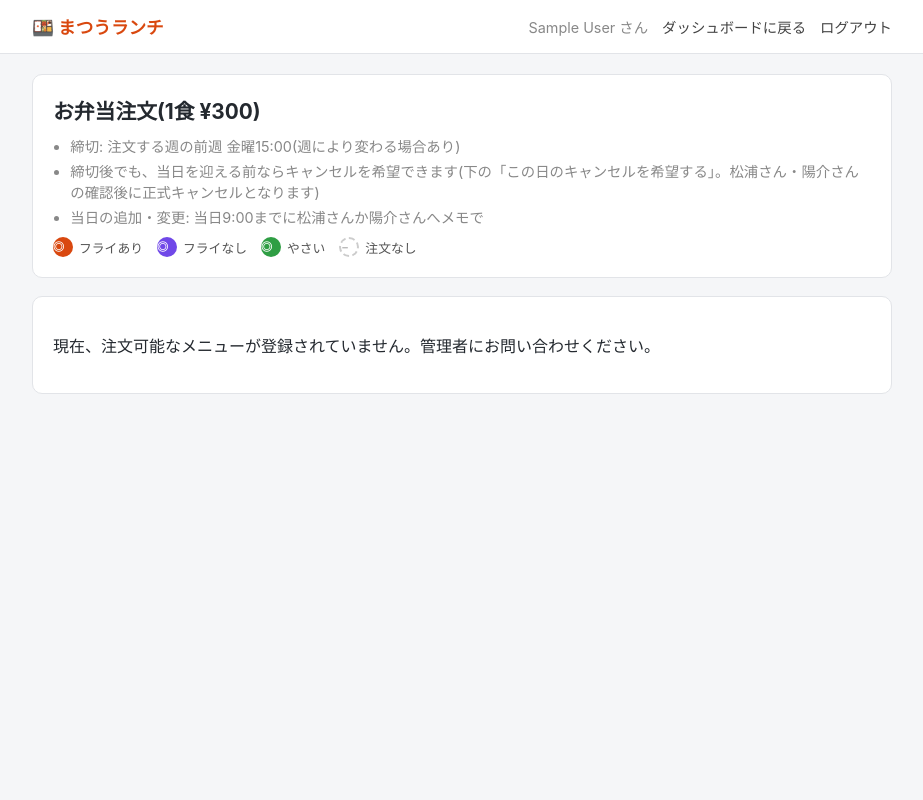
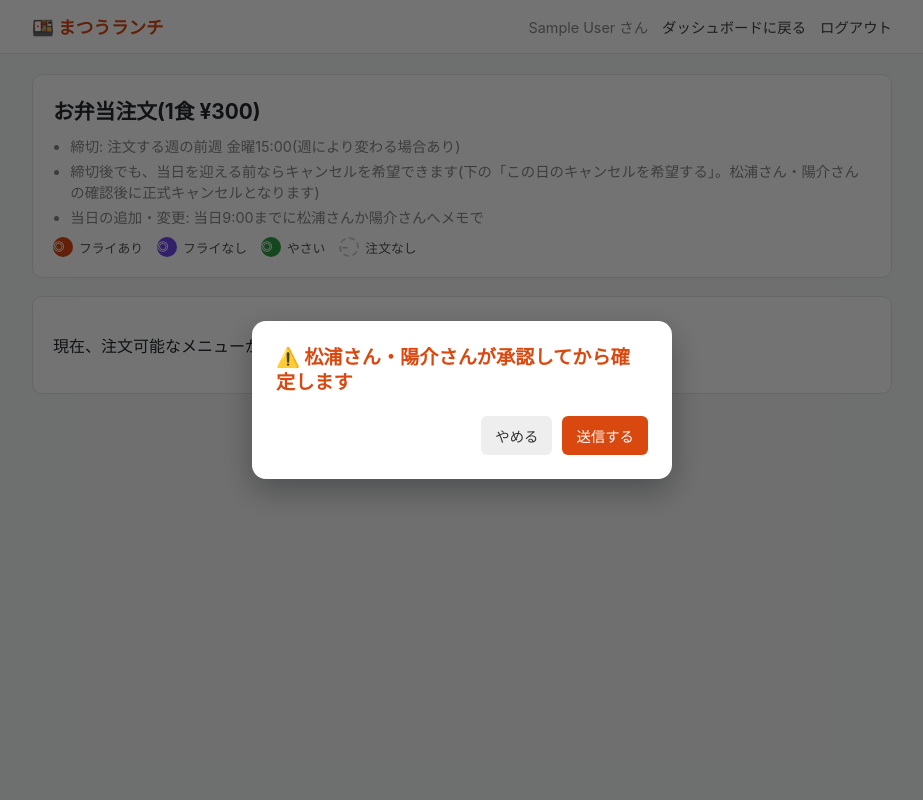
Before and after one commit to kubotanotebook-creator/bento-order-app, a Flask app: page /order in a window 1280 px wide. Shown: the whole page, without its empty margins (178-1101 px from the left). Run offline with Flask 3, Linux system fonts and the light colour scheme; the visitor is signed in with stand-in values (Sample User, id 1); data comes from the database, SQL or seed files in the repository; data that the repository does not hold is empty; parts of the project's set-up code (start-up, migrations or seed data) failed here and were passed over.

Commit message:
キャンセル希望の確認をネイティブconfirm()から専用モーダルに変更し、承認が必要な旨を強調
Co-Authored-By: Claude Sonnet 5 <noreply@anthropic.com>

```diff
--- a/static/style.css
+++ b/static/style.css
@@ -287,6 +287,37 @@ input[type=text], input[type=password], input[type=number], input[type=date], in
 .tour-controls { display: flex; align-items: center; gap: 8px; }
 .tour-step { color: #c9bdb3; font-size: 0.8rem; margin-right: auto; }
 
+/* Custom confirmation modal for cancel/change requests, replacing the native
+   confirm() dialog — a plain browser dialog can't make "this isn't final
+   yet" visually prominent, and that's the exact point that's easy to miss. */
+.confirm-modal-backdrop {
+  position: fixed;
+  inset: 0;
+  background: rgba(0, 0, 0, 0.55);
+  display: flex;
+  align-items: center;
+  justify-content: center;
+  z-index: 100;
+  padding: 16px;
+}
+.confirm-modal {
+  background: #fff;
+  border-radius: 14px;
+  padding: 24px;
+  max-width: 420px;
+  width: 100%;
+  box-shadow: 0 12px 32px rgba(0, 0, 0, 0.3);
+}
+.confirm-modal-warning {
+  font-size: 1.2rem;
+  font-weight: 800;
+  color: #d9480f;
+  margin: 0 0 14px;
+  line-height: 1.3;
+}
+.confirm-modal-body { font-size: 0.95rem; color: #333; line-height: 1.6; margin: 0 0 22px; }
+.confirm-modal-actions { display: flex; gap: 10px; justify-content: flex-end; }
+
 @media (max-width: 480px) {
   .glance-dot { width: 28px; height: 28px; line-height: 28px; font-size: 0.85rem; }
   .glance-dot.none { line-height: 24px; }
--- a/templates/base.html
+++ b/templates/base.html
@@ -25,5 +25,56 @@
   {% endwith %}
   {% block content %}{% endblock %}
 </main>
+
+<div id="confirm-request-modal" class="confirm-modal-backdrop" hidden>
+  <div class="confirm-modal">
+    <p class="confirm-modal-warning">⚠️ 松浦さん・陽介さんが承認してから確定します</p>
+    <p class="confirm-modal-body" id="confirm-request-body"></p>
+    <div class="confirm-modal-actions">
+      <button type="button" class="btn" id="confirm-request-cancel">やめる</button>
+      <button type="button" class="btn primary" id="confirm-request-ok">送信する</button>
+    </div>
+  </div>
+</div>
+
+<script>
+(function () {
+  var modal = document.getElementById('confirm-request-modal');
+  if (!modal) return;
+  var bodyEl = document.getElementById('confirm-request-body');
+  var okBtn = document.getElementById('confirm-request-ok');
+  var cancelBtn = document.getElementById('confirm-request-cancel');
+  var pendingForm = null;
+
+  function close() {
+    modal.hidden = true;
+    pendingForm = null;
+  }
+
+  document.querySelectorAll('form[data-confirm-message]').forEach(function (form) {
+    form.addEventListener('submit', function (e) {
+      if (form.dataset.confirmed === '1') return; // already approved via the modal, let it through
+      e.preventDefault();
+      pendingForm = form;
+      bodyEl.textContent = form.dataset.confirmMessage;
+      modal.hidden = false;
+    });
+  });
+
+  okBtn.addEventListener('click', function () {
+    var form = pendingForm;
+    modal.hidden = true;
+    if (form) {
+      form.dataset.confirmed = '1';
+      form.requestSubmit ? form.requestSubmit() : form.submit();
+    }
+    pendingForm = null;
+  });
+  cancelBtn.addEventListener('click', close);
+  modal.addEventListener('click', function (e) {
+    if (e.target === modal) close();
+  });
+})();
+</script>
 </body>
 </html>
--- a/templates/dashboard.html
+++ b/templates/dashboard.html
@@ -26,7 +26,7 @@
         {% elif day.change_requested %}
           <div class="glance-status">変更希望済み</div>
         {% elif day.can_cancel %}
-          <form method="post" action="{{ url_for('order_cancel_day') }}" onsubmit="return confirm('{{ day.date }}のキャンセルを希望しますか?松浦さんか陽介さんが確認後、正式にキャンセルされます。');">
+          <form method="post" action="{{ url_for('order_cancel_day') }}" data-confirm-message="{{ day.date }}のキャンセルを希望として送信します。松浦さんか陽介さんが承認してはじめて正式にキャンセルされます。しばらくしても「キャンセル希望済み」の表示が変わらない場合は、松浦さんか陽介さんに直接確認してください。">
             <input type="hidden" name="order_date" value="{{ day.date }}">
             <button type="submit" class="glance-cancel-btn">キャンセル</button>
           </form>
@@ -80,7 +80,7 @@
           {% elif day.change_requested %}
             <div class="glance-status">変更希望済み</div>
           {% elif day.can_cancel %}
-            <form method="post" action="{{ url_for('order_cancel_day') }}" onsubmit="return confirm('{{ day.date }}のキャンセルを希望しますか?松浦さんか陽介さんが確認後、正式にキャンセルされます。');">
+            <form method="post" action="{{ url_for('order_cancel_day') }}" data-confirm-message="{{ day.date }}のキャンセルを希望として送信します。松浦さんか陽介さんが承認してはじめて正式にキャンセルされます。しばらくしても「キャンセル希望済み」の表示が変わらない場合は、松浦さんか陽介さんに直接確認してください。">
               <input type="hidden" name="order_date" value="{{ day.date }}">
               <button type="submit" class="glance-cancel-btn">キャンセル</button>
             </form>
--- a/templates/order.html
+++ b/templates/order.html
@@ -106,7 +106,7 @@
         {% elif day.change_requested %}
         <p class="muted" style="margin-top:4px;">「{{ day.change_want_display }}」への変更希望を送信済みです(松浦さん・陽介さんの確認待ち)</p>
         {% elif not day.is_today and not day.is_past %}
-        <form method="post" action="{{ url_for('order_cancel_day') }}" class="inline-form" style="margin-top:4px;" onsubmit="return confirm('{{ day.date }}のキャンセルを希望しますか?松浦さんか陽介さんが確認後、正式にキャンセルされます。');">
+        <form method="post" action="{{ url_for('order_cancel_day') }}" class="inline-form" style="margin-top:4px;" data-confirm-message="{{ day.date }}のキャンセルを希望として送信します。松浦さんか陽介さんが承認してはじめて正式にキャンセルされます。しばらくしても「キャンセル希望済み」の表示が変わらない場合は、松浦さんか陽介さんに直接確認してください。">
           <input type="hidden" name="order_date" value="{{ day.date }}">
           <button type="submit" class="btn small">この日のキャンセルを希望する</button>
         </form>
```
